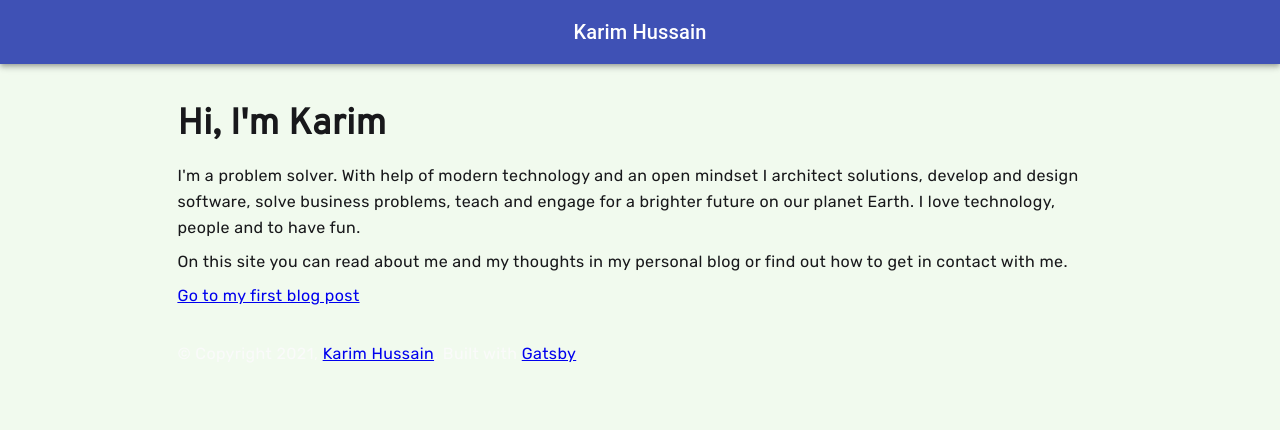
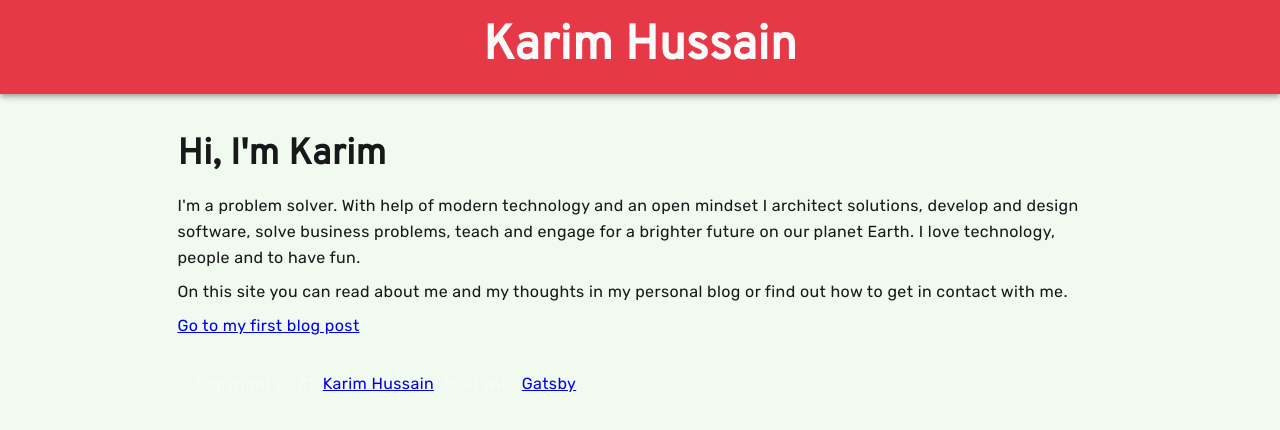
Before and after one commit to ka-hn/karim-hussain, a Gatsby site: page / in a window 1280 px wide. Built offline with nearby package versions, Linux system fonts and the light colour scheme; Gatsby itself is replaced by a stand-in of ours; a web font is replaced by a local one.

Commit message:
Update header component

```diff
--- a/src/components/header.js
+++ b/src/components/header.js
@@ -1,30 +1,17 @@
 import * as React from 'react';
-import { makeStyles } from '@material-ui/core/styles';
-import AppBar from '@material-ui/core/AppBar';
-import Toolbar from '@material-ui/core/Toolbar';
-import Typography from '@material-ui/core/Typography';
-
-const useStyles = makeStyles(() => ({
-  root: {
-    flexGrow: 1,
-  },
-  title: {
-    flexGrow: 1,
-  },
-}));
+import { Link } from 'gatsby';
+import { HEADER, H4 } from '../components/page-elements/elements';
 
 export default function Header({ siteTitle }) {
-  const classes = useStyles();
-
   return (
-    <div className={classes.root}>
-      <AppBar position="static">
-        <Toolbar>
-          <Typography variant="h6" className={classes.title} align="center">
+    <HEADER>
+      <div style={{ margin: '0 auto', maxWidth: '960px', padding: '1.45rem 1.0875rem' }}>
+        <H4>
+          <Link to="/" style={{ color: 'inherit', textDecoration: 'none' }}>
             <b>{siteTitle}</b>
-          </Typography>
-        </Toolbar>
-      </AppBar>
-    </div>
+          </Link>
+        </H4>
+      </div>
+    </HEADER>
   );
 }
```
